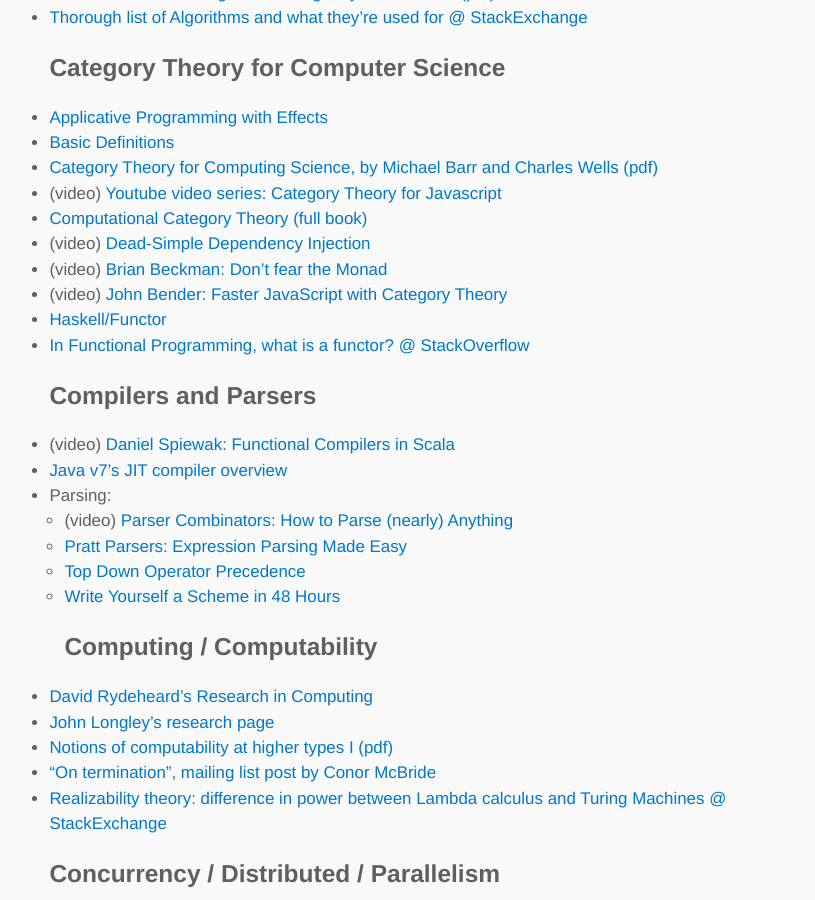
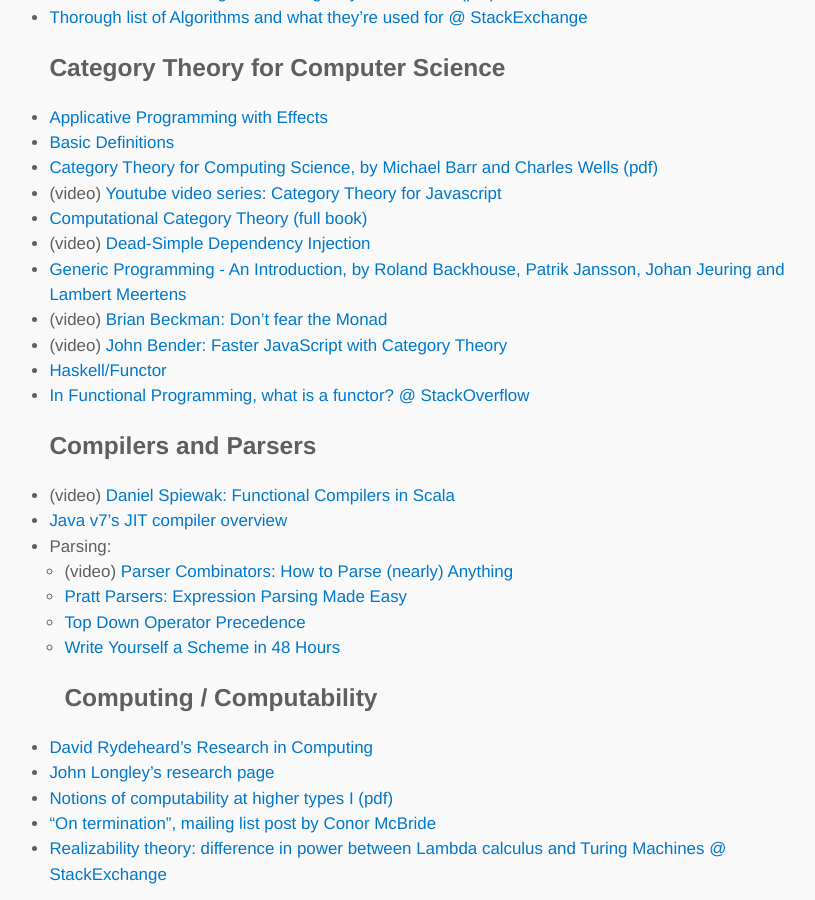
Before and after one commit to lambdatoast/lambdatoast.github.com, a Jekyll site: the page built from cs-resources/index.md, in a window 1280 px wide and 900 px high, scrolled down 753 px. Shown: the whole window, without its empty margins (200-1015 px from the left). Built offline with Jekyll 4.4.1, drawn with Linux system fonts in a browser that asks for light colours.

Commit message:
Add link to 'Generic Programming - An Introduction'.

```diff
--- a/cs-resources/index.md
+++ b/cs-resources/index.md
@@ -31,6 +31,7 @@
   - (video) [Youtube video series: Category Theory for Javascript](http://www.youtube.com/user/metawetayt/videos)
   - [Computational Category Theory (full book)](http://www.cs.man.ac.uk/~david/categories/)
   - (video) [Dead-Simple Dependency Injection](http://www.youtube.com/watch?v=ZasXwtTRkio)
+  - [Generic Programming - An Introduction, by Roland Backhouse, Patrik Jansson, Johan Jeuring and Lambert Meertens](http://www.cse.chalmers.se/~patrikj/poly/afp98/)
   - (video) [Brian Beckman: Don't fear the Monad](http://www.youtube.com/watch?v=ZhuHCtR3xq8)
   - (video) [John Bender: Faster JavaScript with Category Theory](http://www.youtube.com/watch?v=PtD-WKSC6ak)
   - [Haskell/Functor](http://en.wikibooks.org/wiki/Haskell/The_Functor_class)
```
